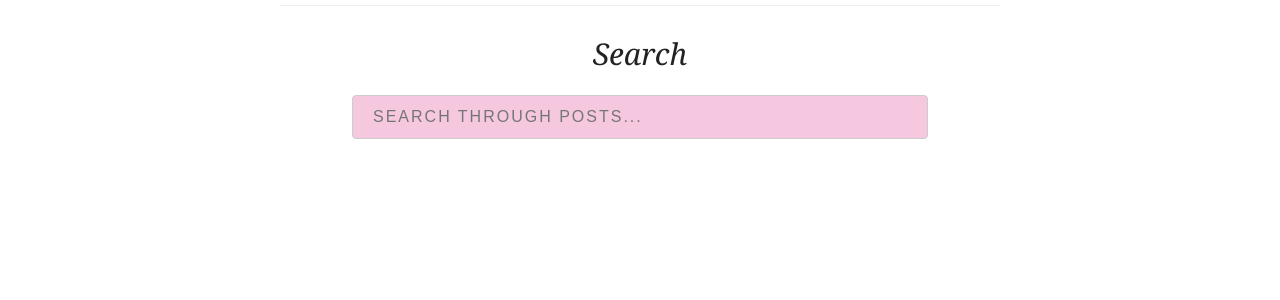
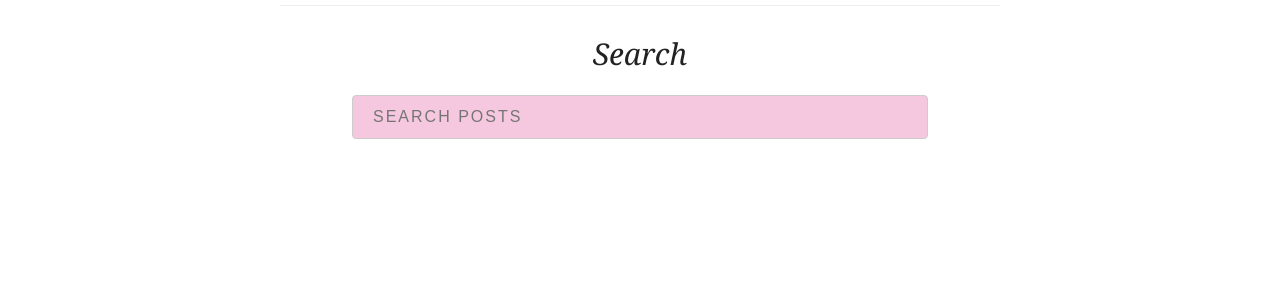
Before and after one commit to Bottenlab/bottenlab.github.io, a Jekyll site: the page built from _pages/search.md, in a window 1280 px wide. Shown: the part 145-445 px from the top of the page. Built offline with Jekyll 4.4.1, drawn with Linux system fonts in a browser that asks for light colours; some web fonts are replaced.

Commit message:
search bar still ugly

```diff
--- a/_pages/search.md
+++ b/_pages/search.md
@@ -5,7 +5,7 @@ permalink: /search/
 ---
 
 <div id="search-container">
-    <input type="text" id="search-input" placeholder="Search through posts...">
+    <input type="text" id="search-input" placeholder="Search posts">
     <ul id="results-container"></ul>
 </div>
 
```
